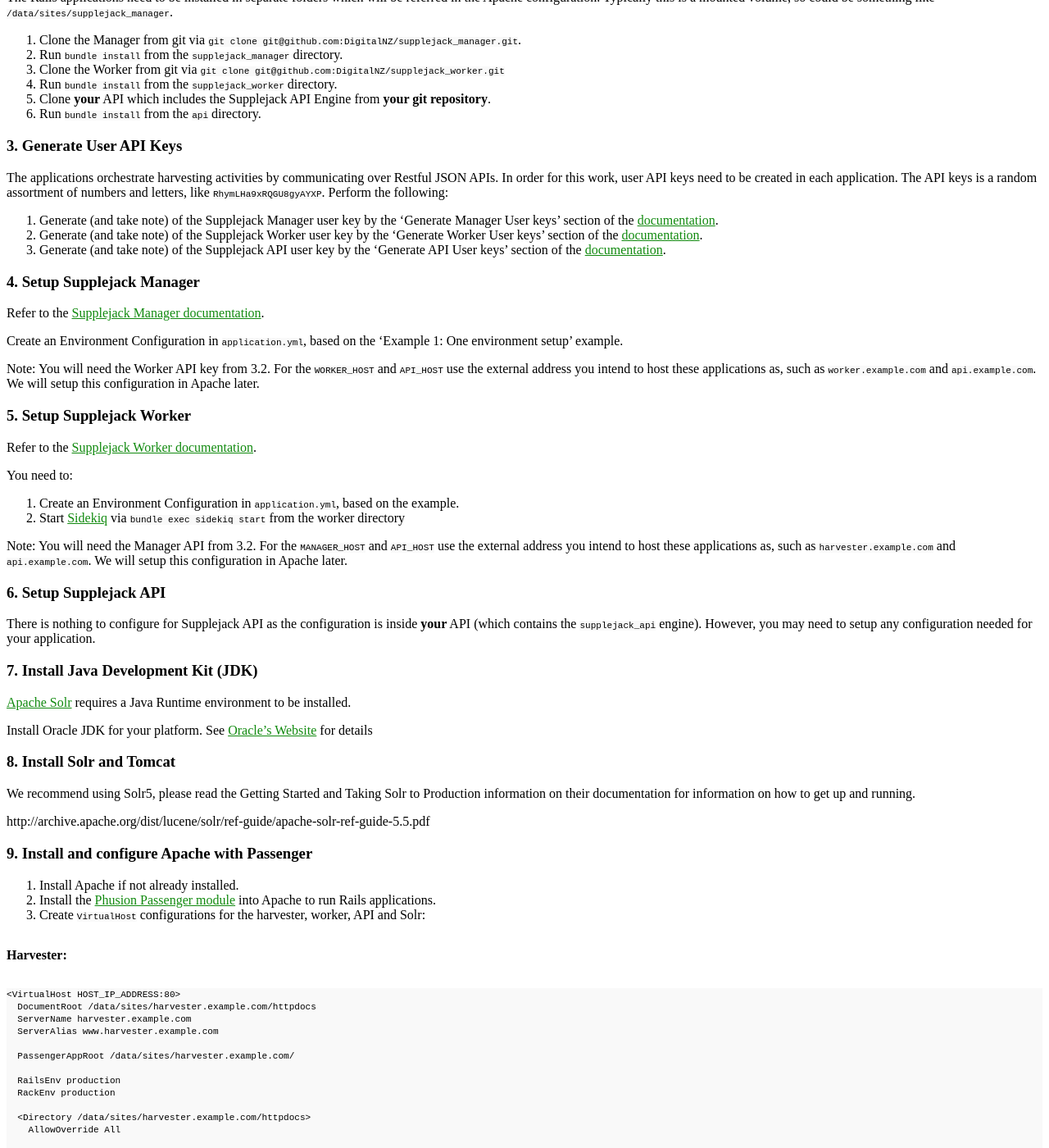
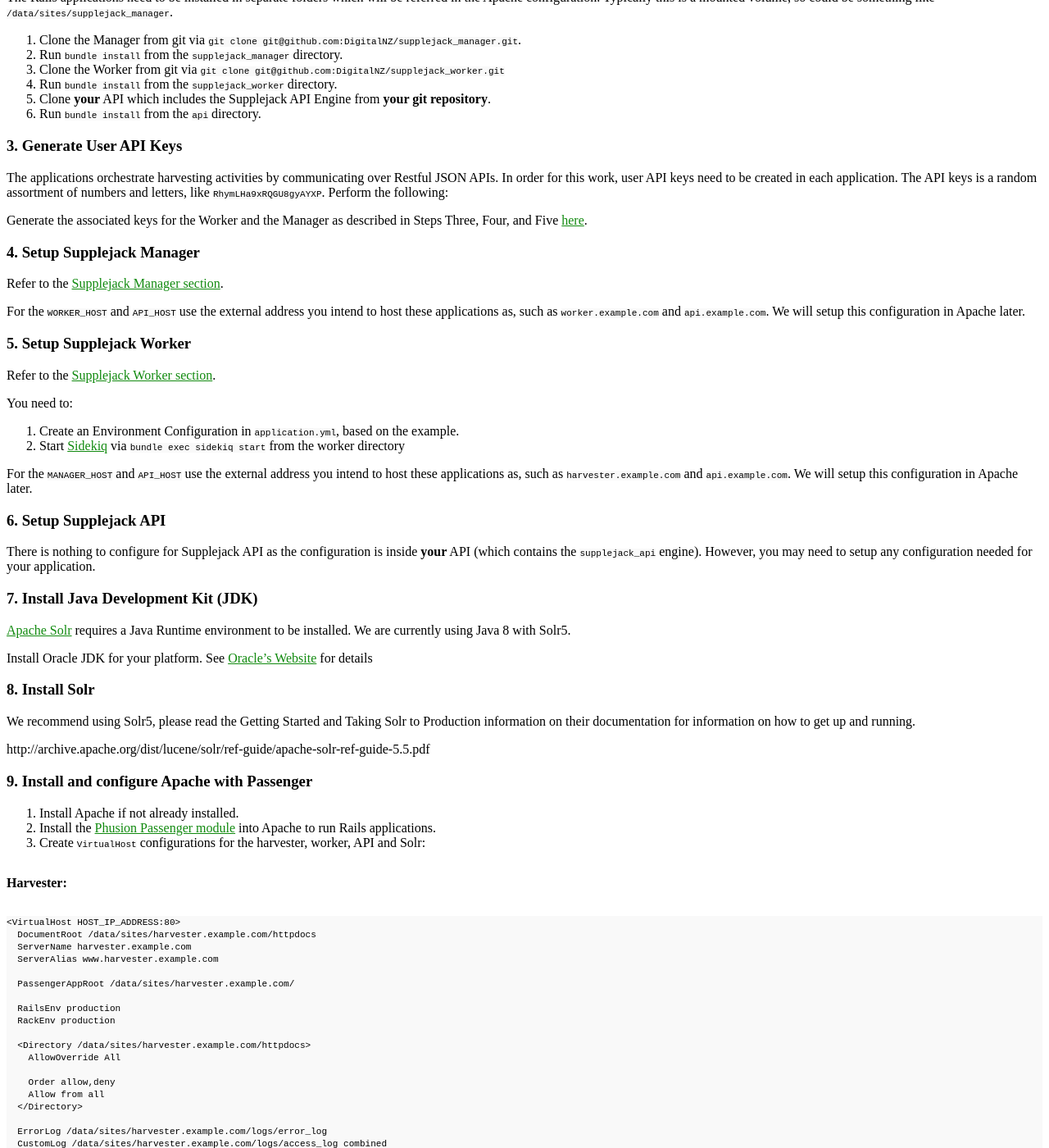
Before and after one commit to DigitalNZ/supplejack, a Jekyll site: the page built from _posts/2014-07-23-production-install.md, in a window 1280 px wide and 1400 px high, scrolled down 1229 px. Shown: the whole window at 82% size. Built offline with Jekyll 4.4.1, drawn with Linux system fonts in a browser that asks for light colours; Markdown is read by kramdown in place of the engine named in the settings; a style sheet for code colours, icons or effects is not loaded.

Commit message:
Update the production install details for SJ

```diff
--- a/_posts/2014-07-23-production-install.md
+++ b/_posts/2014-07-23-production-install.md
@@ -31,28 +31,24 @@
 
 The applications orchestrate harvesting activities by communicating over Restful JSON APIs. In order for this work, user API keys need to be created in each application. The API keys is a random assortment of numbers and letters, like `RhymLHa9xRQGU8gyAYXP`. Perform the following:
 
-1. Generate (and take note) of the Supplejack Manager user key by the 'Generate Manager User keys' section of the [documentation](/supplejack/start/supplejack-manager.html).
-1. Generate (and take note) of the Supplejack Worker user key by the 'Generate Worker User keys' section of the [documentation](/supplejack/start/supplejack-worker.html).
-1. Generate (and take note) of the Supplejack API user key by the 'Generate API User keys' section of the [documentation](/supplejack/start/supplejack-api.html).
+Generate the associated keys for the Worker and the Manager as described in Steps Three, Four, and Five [here](/supplejack/start/installation-walk-through-by-example.html).
 
 ### 4. Setup Supplejack Manager
 
-Refer to the [Supplejack Manager documentation](/supplejack/start/supplejack-manager.html).
+Refer to the [Supplejack Manager section](/supplejack/start/installation-walk-through-by-example.html).
 
-Create an Environment Configuration in `application.yml`, based on the 'Example 1: One environment setup' example.
-
-Note: You will need the Worker API key from 3.2. For the `WORKER_HOST` and `API_HOST` use the external address you intend to host these applications as, such as `worker.example.com` and `api.example.com`. We will setup this configuration in Apache later.
+For the `WORKER_HOST` and `API_HOST` use the external address you intend to host these applications as, such as `worker.example.com` and `api.example.com`. We will setup this configuration in Apache later.
 
 ### 5. Setup Supplejack Worker
 
-Refer to the [Supplejack Worker documentation](/supplejack/start/supplejack-worker.html).
+Refer to the [Supplejack Worker section](/supplejack/start/installation-walk-through-by-example.html).
 
 You need to:
 
 1. Create an Environment Configuration in `application.yml`, based on the example.
 1. Start [Sidekiq](http://sidekiq.org) via `bundle exec sidekiq start` from the worker directory
 
-Note: You will need the Manager API from 3.2. For the `MANAGER_HOST` and `API_HOST` use the external address you intend to host these applications as, such as `harvester.example.com` and `api.example.com`. We will setup this configuration in Apache later.
+For the `MANAGER_HOST` and `API_HOST` use the external address you intend to host these applications as, such as `harvester.example.com` and `api.example.com`. We will setup this configuration in Apache later.
 
 ### 6. Setup Supplejack API
 
@@ -60,11 +56,11 @@
 
 ### 7. Install Java Development Kit (JDK)
 
-[Apache Solr](http://lucene.apache.org/solr/) requires a Java Runtime environment to be installed.
+[Apache Solr](http://lucene.apache.org/solr/) requires a Java Runtime environment to be installed. We are currently using Java 8 with Solr5.
 
-Install Oracle JDK for your platform. See [Oracle's Website](http://www.oracle.com/technetwork/java/javase/downloads/java-archive-downloads-javase7-521261.html) for details
+Install Oracle JDK for your platform. See [Oracle's Website](https://www.oracle.com/technetwork/java/javase/downloads/jdk8-downloads-2133151.html) for details
 
-### 8. Install Solr and Tomcat
+### 8. Install Solr
 
 We recommend using Solr5, please read the Getting Started and Taking Solr to Production information on their documentation for information on how to get up and running.
 
```
